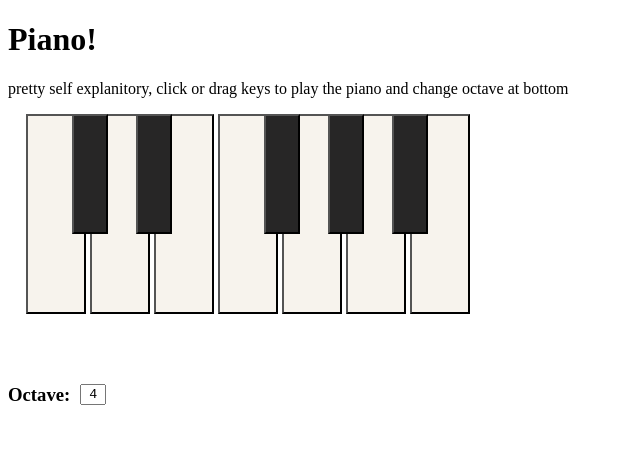
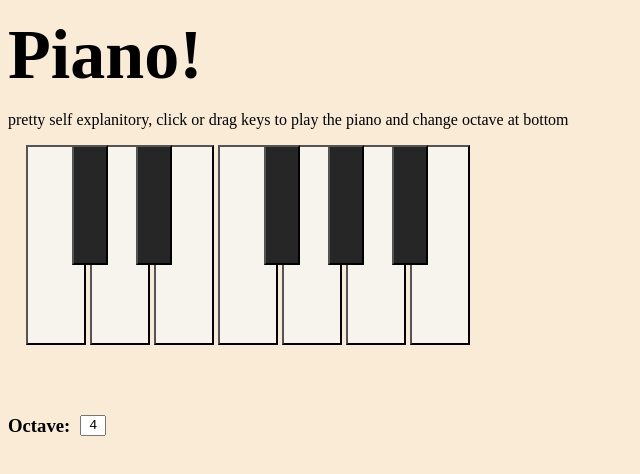
Before and after one commit to Lando498/instrument, a plain HTML site: page index.html in a window 1280 px wide. Shown: the whole page, without its empty margins (0-640 px from the left). Drawn offline with Linux system fonts and the light colour scheme.

Commit message:
some stylistic choices

```diff
--- a/index.html
+++ b/index.html
@@ -1,5 +1,9 @@
 <!DOCTYPE html>
 <style>
+    body {
+        background-color: antiquewhite;
+
+    }
     .note {
     width: 60px;
     height: 200px;
@@ -30,10 +34,10 @@
     }
 </style>
 <head>
-
+    <link rel="icon" href="image.png">
 </head>
 <body>
-<h1>Piano!</h1>
+<h1 style="font-size: 70px; margin-bottom: 10px; margin-top: 15px;">Piano!</h1>
 <p>pretty self explanitory, click or drag keys to play the piano and change octave at bottom</p>
 <button id="C" class="note"></button>
 <button id="C#" class="sharp"></button>
```
Also changed, not shown: image.png (added).
